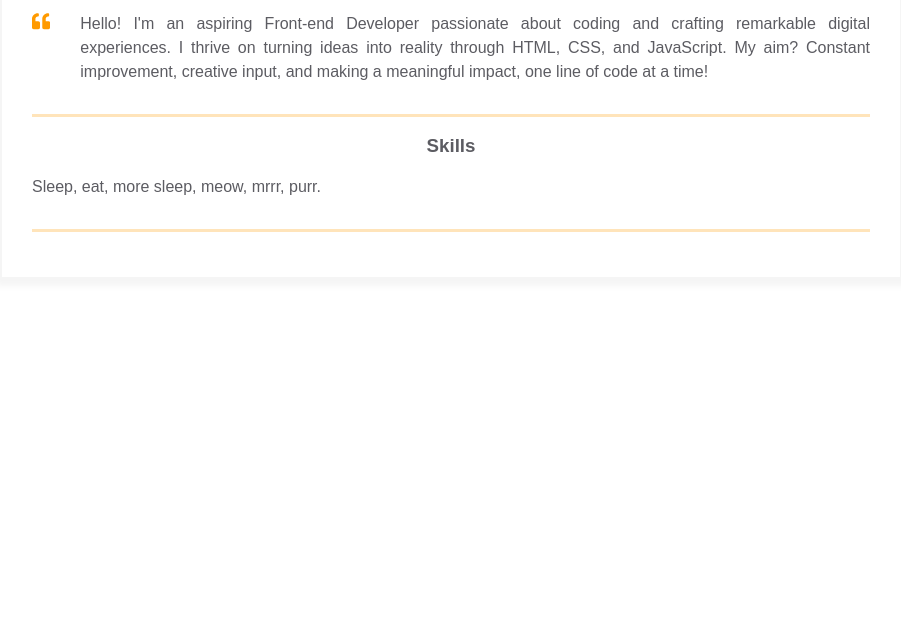
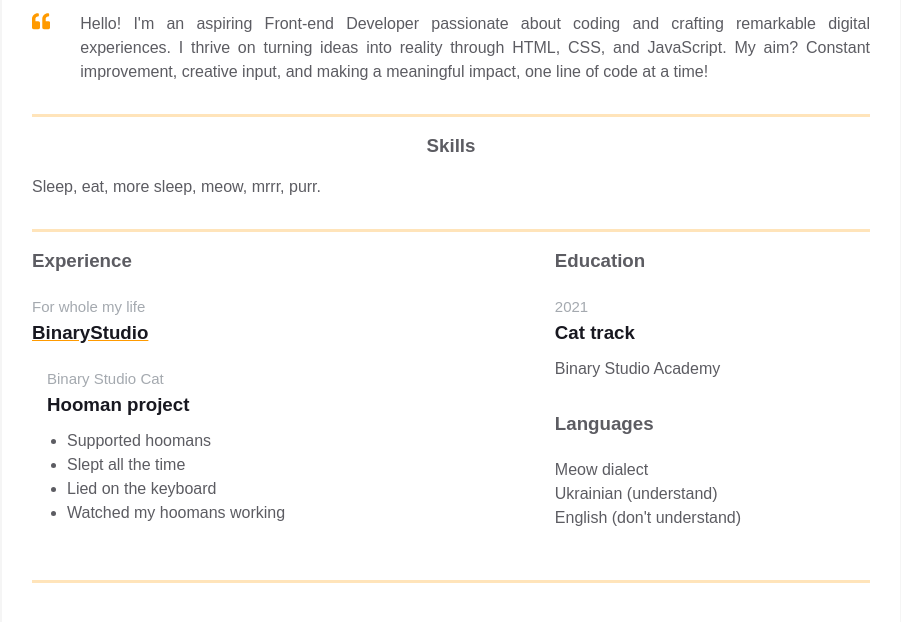
Before and after one commit to VitalProk/homepage, a plain HTML site: page index.html in a window 1280 px wide. Shown: the part 350-972 px from the top of the page, without its empty margins (189-1090 px from the left). Before the commit the page ends 800 px from the top, so only its background shows below. Drawn offline with Linux system fonts and the light colour scheme.

Commit message:
added experience block to index.html

```diff
--- a/index.html
+++ b/index.html
@@ -181,6 +181,59 @@
                  </div>
                </div>
             </div>
+            <div class="container">
+               <div class="resume__block">
+                 <div class="main-info fh">
+                   <div class="experiences">
+                     <h3 class="experiences__header">Experience</h3>
+                     <div class="experiences__company">
+                        <div class="experiences__company-header">
+                           <span class="experiences__company-header-durability">
+                              For whole my life
+                           </span>
+                           <h3 class="experiences__company-header-name">BinaryStudio</h3>
+                        </div>
+                        <div class="experiences__company-project">
+                           <span class="experiences__company-project-role">Binary Studio Cat</span>
+                           <h3 class="experiences__company-project-name">Hooman project</h3>
+                           <ul class="experiences__company-project-responsibilities">
+                              <li>Supported hoomans</li>
+                              <li>Slept all the time</li>
+                              <li>Lied on the keyboard</li>
+                              <li>Watched my hoomans working</li>
+                           </ul>
+                        </div>
+                     </div>
+                   </div>
+                   <div class="additional-info fv">
+                     <div class="additional-info fv">
+                        <div class="additional-info__education">
+                          <h3 class="additional-info__education-header">Education</h3>
+                          <div class="additional-info__education-university">
+                            <span class="additional-info__education-university-durability">2021</span>
+                            <h3 class="additional-info__education-university-speciality">
+                              Cat track
+                            </h3>
+                            <p class="additional-info__education-university-name">
+                              Binary Studio Academy
+                            </p>
+                          </div>
+                        </div>
+                        <div class="additional-info__languages">
+                          <h3 class="additional-info__languages-header">Languages</h3>
+                          <p class="additional-info__languages-item">Meow dialect</p>
+                          <p class="additional-info__languages-item">
+                            Ukrainian (understand)
+                          </p>
+                          <p class="additional-info__languages-item">
+                            English (don't understand)
+                          </p>
+                        </div>
+                      </div>
+                   </div>
+                 </div>
+               </div>
+            </div>
          </div>
       </main>
   </body>
```
